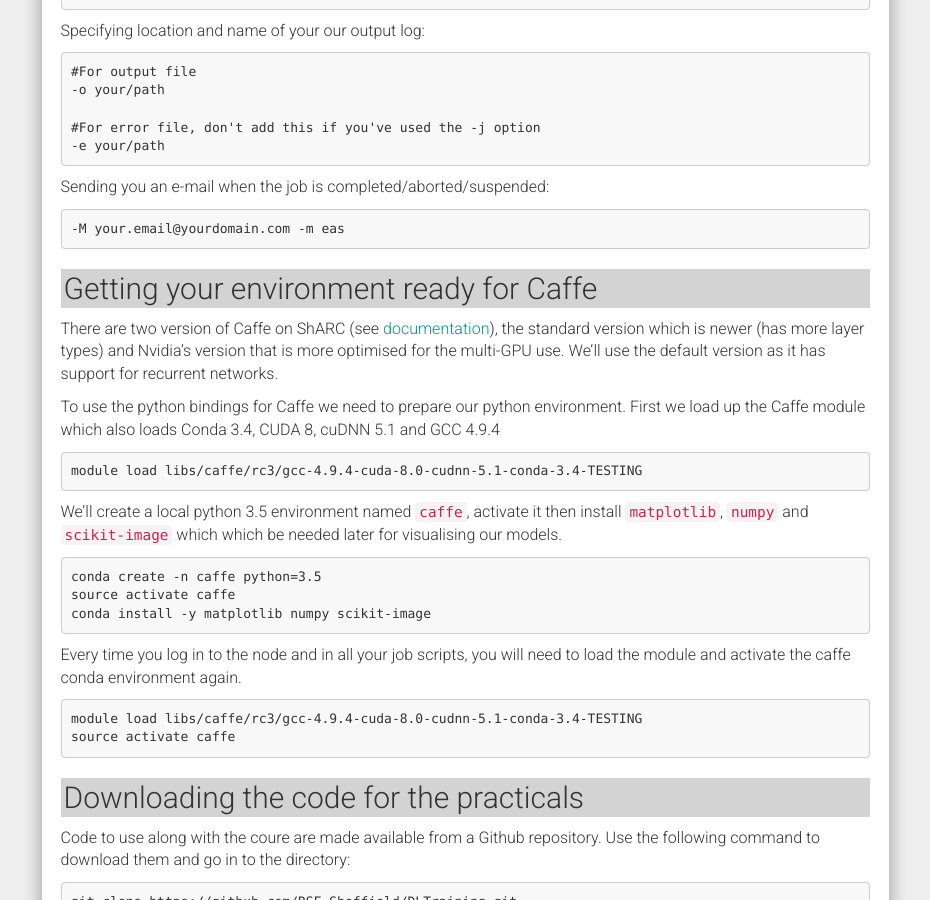
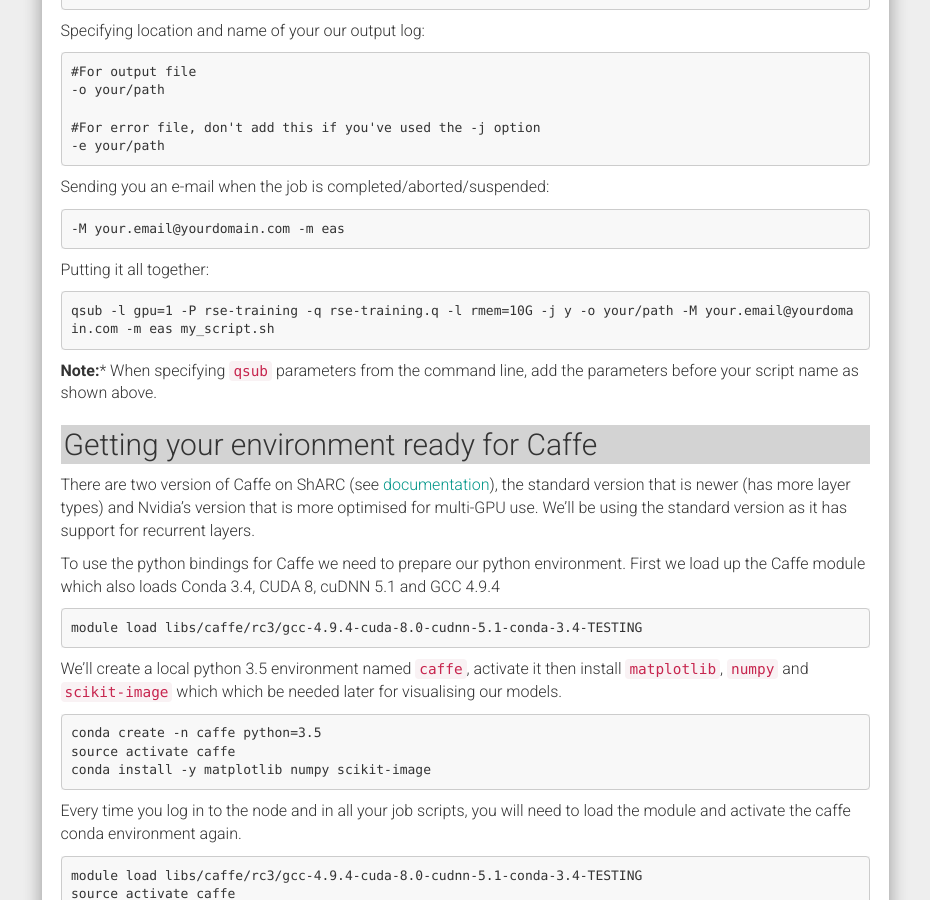
Before and after one commit to RSE-Sheffield/GPUComputing.github.io, a Jekyll site: the page built from education/intro_dl_sharc_dgx1/getting_started.md, in a window 1280 px wide and 900 px high, scrolled down 2958 px. Shown: the whole window, without its empty margins (321-1251 px from the left). Built offline with Jekyll 4.4.1, drawn with Linux system fonts in a browser that asks for light colours; nearby versions of some CDN libraries.

Commit message:
Fixed minor errors

````diff
--- a/education/intro_dl_sharc_dgx1/getting_started.md
+++ b/education/intro_dl_sharc_dgx1/getting_started.md
@@ -117,11 +117,17 @@
 -M your.email@yourdomain.com -m eas
 ```
 
+Putting it all together:
 
+```
+qsub -l gpu=1 -P rse-training -q rse-training.q -l rmem=10G -j y -o your/path -M your.email@yourdomain.com -m eas my_script.sh
+```
+
+**Note:*** When specifying `qsub` parameters from the command line, add the parameters before your script name as shown above.
 
 ## Getting your environment ready for Caffe ##
 
-There are two version of Caffe on ShARC (see [documentation](https://github.com/RSE-Sheffield/GPUComputing/blob/master/deeplearning/Caffe.rst)), the standard version which is newer (has more layer types) and Nvidia's version that is more optimised for the multi-GPU use. We'll use the default version as it has support for recurrent networks.
+There are two version of Caffe on ShARC (see [documentation](https://github.com/RSE-Sheffield/GPUComputing/blob/master/deeplearning/Caffe.rst)), the standard version that is newer (has more layer types) and Nvidia's version that is more optimised for multi-GPU use. We'll be using the standard version as it has support for recurrent layers.
 
 To use the python bindings for Caffe we need to prepare our python environment. First we load up the Caffe module which also loads Conda 3.4, CUDA 8, cuDNN 5.1 and GCC 4.9.4
 
````
Also changed, not shown: education/intro_dl_sharc_dgx1/lab01.md (+4 -0 lines), education/intro_dl_sharc_dgx1/lab02.md (+3 -0 lines), education/intro_dl_sharc_dgx1/lab03.md (+1 -1 lines).
